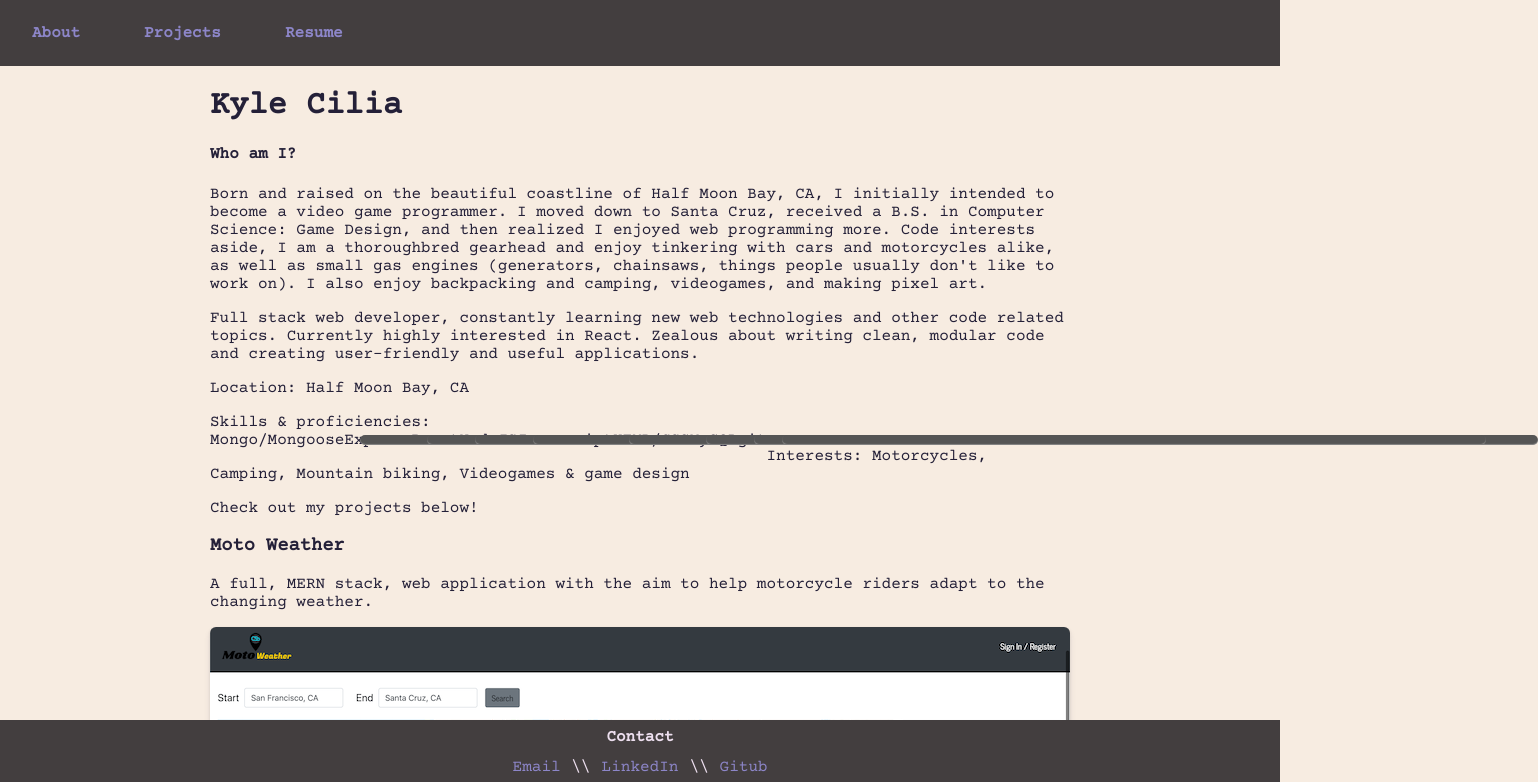
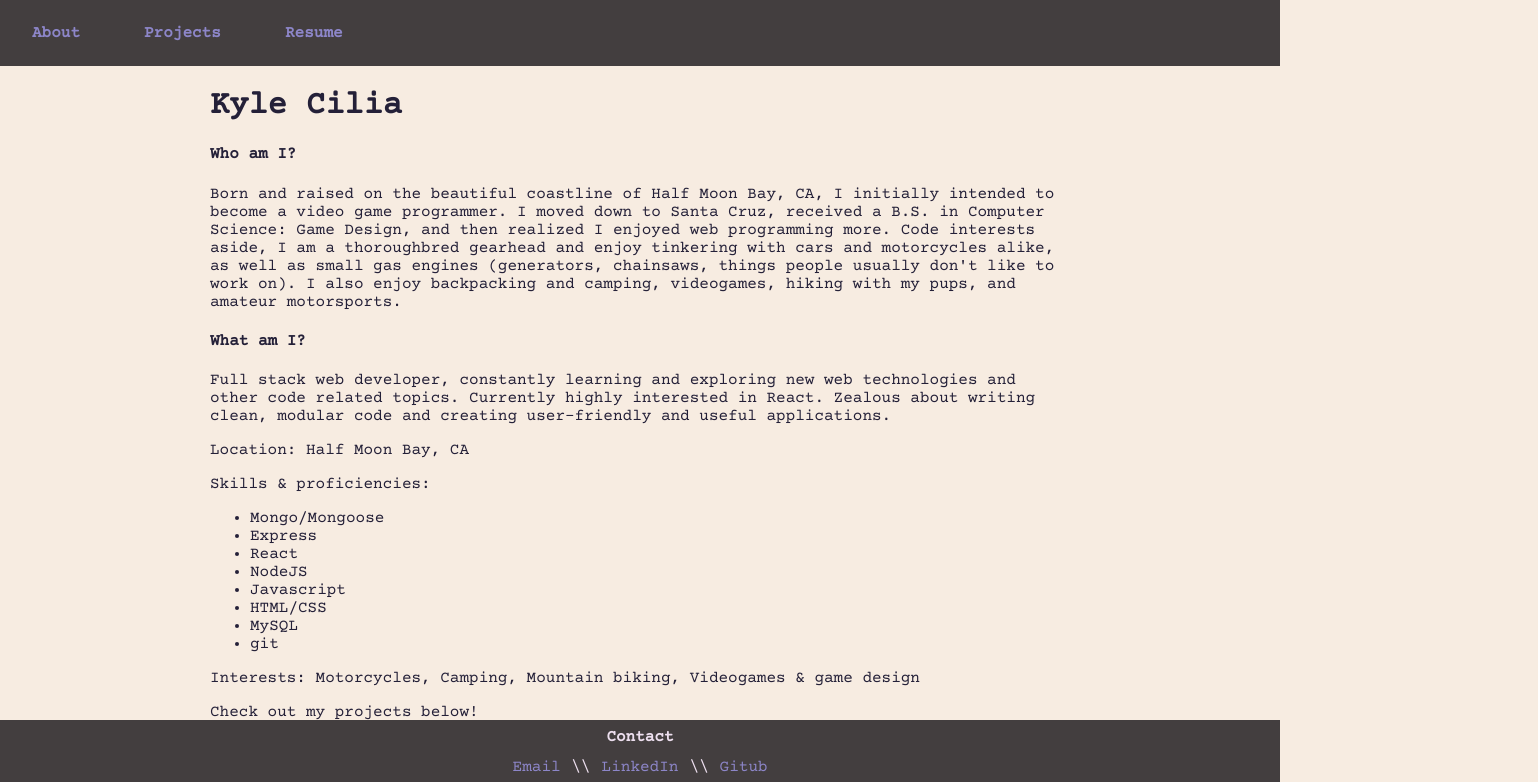
Before and after one commit to freshmangoes/portfolio, a React (Create React App) app: page / in a window 1280 px wide. Shown: the top 782 px of the page, 1538 px wide, since content can reach past the window. Built offline with nearby package versions, Linux system fonts and the light colour scheme.

Commit message:
Latest working copy, will keep master branch separate from my development branch like I should have been :^)

```diff
--- a/src/App.css
+++ b/src/App.css
@@ -24,12 +24,9 @@ img {
 }
 
 .prof-container {
-	/* display: flex; */
-	/* flex-direction: row; */
 }
 
 .prof-label {
-	float: left;
 }
 
 .prof-meter {
@@ -39,7 +36,7 @@ img {
 	background: #555;
 	border-radius: 25px;
 	margin: 0.25em 0 0 1em;
-	box-shadow: inset 0 -1px 1px rgba(255,255,255,0.3);
+	box-shadow: inset 0 -1px 1px rgba(255, 255, 255, 0.3);
 }
 /* ----------------------------------- */
 
--- a/src/components/Intro/Intro.js
+++ b/src/components/Intro/Intro.js
@@ -11,24 +11,20 @@ const Intro = () => {
 				<h4>Who am I?</h4>
 				<p className='about'>{content.intro.bio}</p>
 			</div>
-			<p className='about'>{content.intro.about}</p>
+			<div>
+				<h4>What am I?</h4>
+				<p className='about'>{content.intro.about}</p>
+			</div>
 			<p>Location: {content.intro.location}</p>
 			<div className='prof-container'>
 				Skills & proficiencies:{' '}
-				{content.intro.skills.map((e) => {
-					const { skill, prof } = e;
-					const widthStyle = {
-						width: `${prof}%`,
-					};
-					return (
-						<div>
-							<span className='prof-label'>
-								<label className=''>{skill}</label>
-							</span>
-							<span className='prof-meter' style={widthStyle}></span>
-						</div>
-					);
-				})}
+				<ul>
+					{content.intro.skills.map((e) => {
+						const { skill, prof } = e;
+						return <li className='prof-label'>{skill}</li>;
+					})}
+
+				</ul>
 			</div>
 			<p>Interests: {content.intro.interests.join(', ')}</p>
 			<p className='about'>Check out my projects below!</p>
--- a/src/content.json
+++ b/src/content.json
@@ -1,8 +1,8 @@
 {
 	"intro": {
 		"name": "Kyle Cilia",
-		"bio": "Born and raised on the beautiful coastline of Half Moon Bay, CA, I initially intended to become a video game programmer. I moved down to Santa Cruz, received a B.S. in Computer Science: Game Design, and then realized I enjoyed web programming more. Code interests aside, I am a thoroughbred gearhead and enjoy tinkering with cars and motorcycles alike, as well as small gas engines (generators, chainsaws, things people usually don't like to work on). I also enjoy backpacking and camping, videogames, and making pixel art.",
-		"about": "Full stack web developer, constantly learning new web technologies and other code related topics. Currently highly interested in React. Zealous about writing clean, modular code and creating user-friendly and useful applications.",
+		"bio": "Born and raised on the beautiful coastline of Half Moon Bay, CA, I initially intended to become a video game programmer. I moved down to Santa Cruz, received a B.S. in Computer Science: Game Design, and then realized I enjoyed web programming more. Code interests aside, I am a thoroughbred gearhead and enjoy tinkering with cars and motorcycles alike, as well as small gas engines (generators, chainsaws, things people usually don't like to work on). I also enjoy backpacking and camping, videogames, hiking with my pups, and amateur motorsports.",
+		"about": "Full stack web developer, constantly learning and exploring new web technologies and other code related topics. Currently highly interested in React. Zealous about writing clean, modular code and creating user-friendly and useful applications.",
 
 		"location": "Half Moon Bay, CA",
 
```
